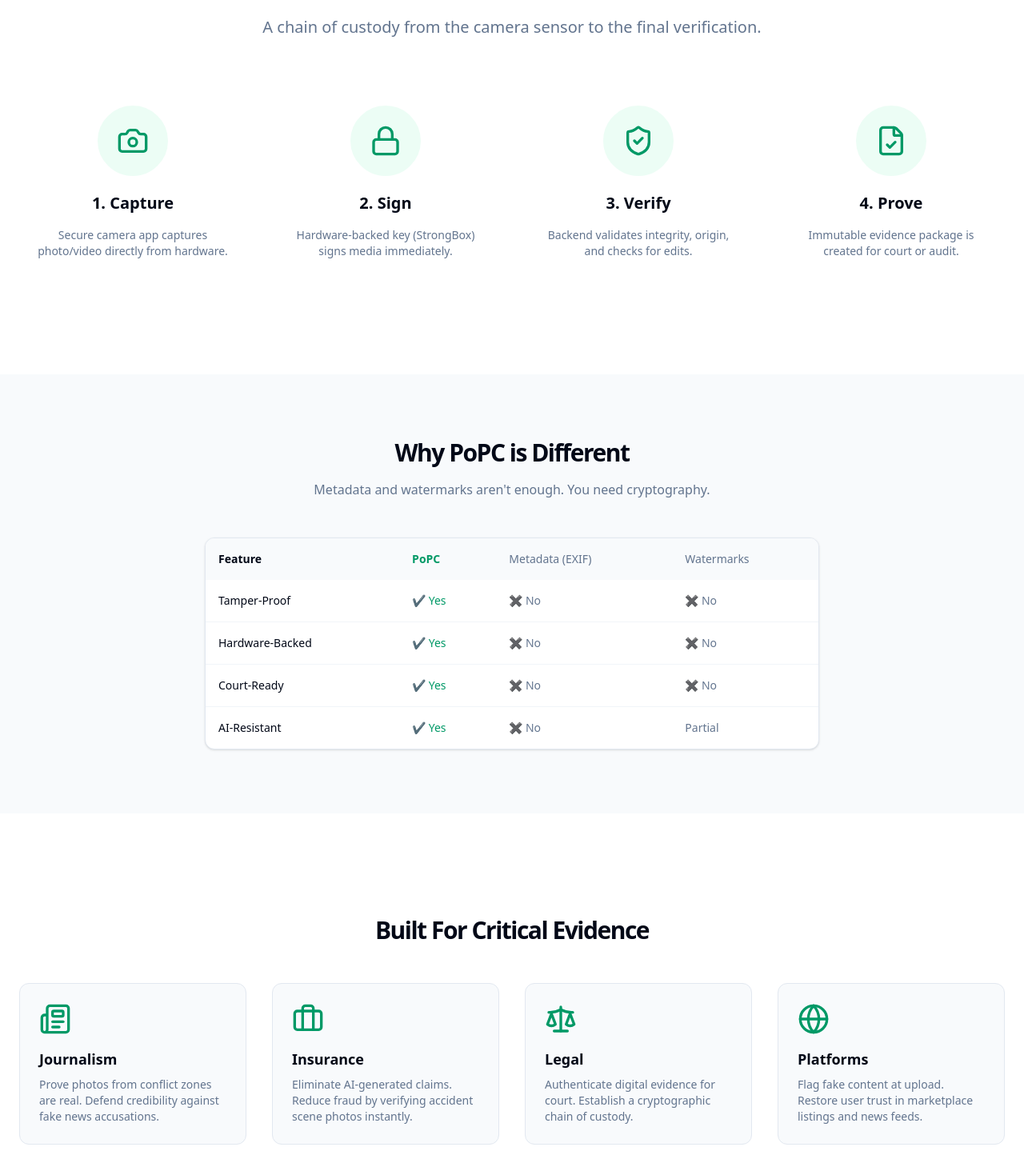
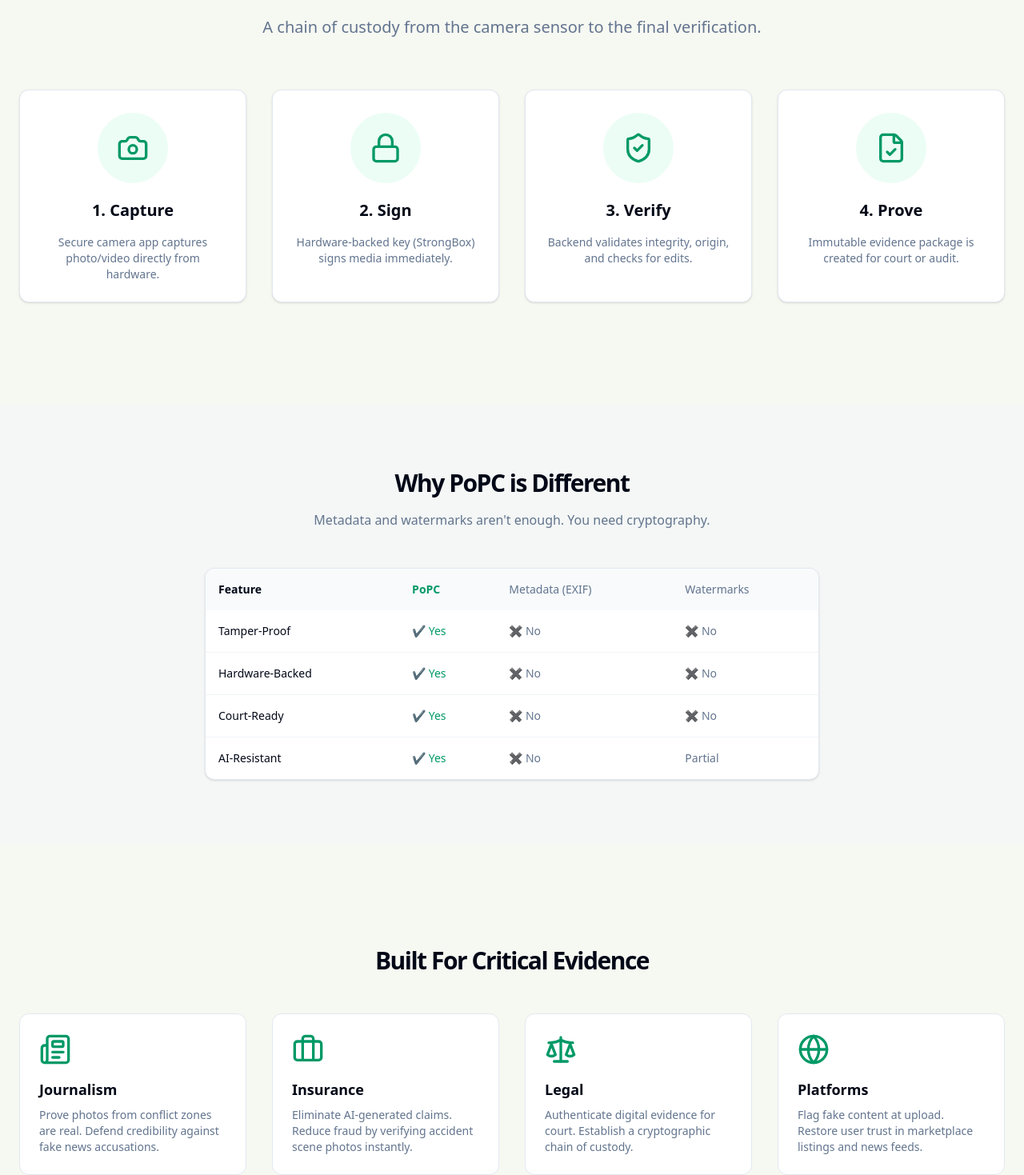
Before and after one commit to romeoxt/image-verification, a Next.js app in the folder apps/dashboard/: page / in a window 1280 px wide. Shown: the part 1309-2778 px from the top of the page at 80% size. Built offline with nearby package versions, Linux system fonts and the light colour scheme.

Commit message:
style(landing): apply vooma-inspired aesthetic with warm background and card layout

```diff
--- a/apps/dashboard/src/app/globals.css
+++ b/apps/dashboard/src/app/globals.css
@@ -5,7 +5,7 @@
 @custom-variant dark (&:is(.dark *));
 
 :root {
-  --background: 0 0% 100%;
+  --background: 80 30% 96%; /* #F8FAF0 converted to HSL approx 80 30% 96% */
   --foreground: 222.2 84% 4.9%;
   --card: 0 0% 100%;
   --card-foreground: 222.2 84% 4.9%;
@@ -50,6 +50,9 @@
 }
 
 @theme {
+  --font-sans: var(--font-geist-sans), ui-sans-serif, system-ui, sans-serif, "Apple Color Emoji", "Segoe UI Emoji", "Segoe UI Symbol", "Noto Color Emoji";
+  --font-mono: var(--font-geist-mono), ui-monospace, SFMono-Regular, Menlo, Monaco, Consolas, "Liberation Mono", "Courier New", monospace;
+
   --color-background: hsl(var(--background));
   --color-foreground: hsl(var(--foreground));
   --color-card: hsl(var(--card));
@@ -95,6 +98,9 @@
 }
 
 @layer base {
+  html {
+    scroll-behavior: smooth;
+  }
   * {
     @apply border-border;
   }
--- a/apps/dashboard/src/app/page.tsx
+++ b/apps/dashboard/src/app/page.tsx
@@ -4,9 +4,9 @@ import { ShieldCheck, Camera, Lock, Terminal, Activity, FileCheck, AlertTriangle
 
 export default function LandingPage() {
   return (
-    <div className="flex flex-col min-h-screen bg-slate-50 dark:bg-slate-950">
+    <div className="flex flex-col min-h-screen bg-background text-foreground">
       {/* 1. Header */}
-      <header className="px-4 lg:px-6 h-16 flex items-center border-b bg-white/80 dark:bg-slate-950/80 backdrop-blur sticky top-0 z-50">
+      <header className="px-4 lg:px-6 h-16 flex items-center border-b bg-background/80 backdrop-blur sticky top-0 z-50">
         <Link className="flex items-center justify-center gap-2" href="#">
           <ShieldCheck className="h-6 w-6 text-emerald-600" />
           <span className="font-bold text-xl tracking-tight">PoPC</span>
@@ -62,7 +62,7 @@ export default function LandingPage() {
         </section>
 
         {/* 3. The Problem */}
-        <section className="w-full py-20 bg-slate-50 dark:bg-slate-900">
+        <section className="w-full py-20 bg-muted/40 dark:bg-muted/10">
             <div className="container px-4 md:px-6">
                 <div className="grid gap-12 lg:grid-cols-3">
                     <div className="flex flex-col items-start space-y-4">
@@ -97,7 +97,7 @@ export default function LandingPage() {
         </section>
 
         {/* 4. How It Works */}
-        <section id="how-it-works" className="w-full py-20 md:py-32 bg-white dark:bg-slate-950">
+        <section id="how-it-works" className="w-full py-20 md:py-32 bg-background">
             <div className="container px-4 md:px-6">
                 <div className="flex flex-col items-center justify-center space-y-4 text-center mb-16">
                     <h2 className="text-3xl font-bold tracking-tighter sm:text-5xl">How PoPC Works</h2>
@@ -110,7 +110,7 @@ export default function LandingPage() {
                      {/* Connecting Line (Desktop) */}
                     <div className="hidden md:block absolute top-12 left-[12%] right-[12%] h-0.5 bg-slate-200 dark:bg-slate-800 -z-10"></div>
 
-                    <div className="flex flex-col items-center text-center space-y-4 bg-white dark:bg-slate-950 p-4">
+                    <div className="flex flex-col items-center text-center space-y-4 bg-card p-6 rounded-xl border shadow-sm">
                         <div className="h-24 w-24 rounded-full bg-emerald-50 dark:bg-emerald-900/20 flex items-center justify-center border-4 border-white dark:border-slate-950">
                             <Camera className="h-10 w-10 text-emerald-600 dark:text-emerald-400" />
                         </div>
@@ -118,7 +118,7 @@ export default function LandingPage() {
                         <p className="text-sm text-slate-500">Secure camera app captures photo/video directly from hardware.</p>
                     </div>
 
-                    <div className="flex flex-col items-center text-center space-y-4 bg-white dark:bg-slate-950 p-4">
+                    <div className="flex flex-col items-center text-center space-y-4 bg-card p-6 rounded-xl border shadow-sm">
                         <div className="h-24 w-24 rounded-full bg-emerald-50 dark:bg-emerald-900/20 flex items-center justify-center border-4 border-white dark:border-slate-950">
                             <Lock className="h-10 w-10 text-emerald-600 dark:text-emerald-400" />
                         </div>
@@ -126,7 +126,7 @@ export default function LandingPage() {
                         <p className="text-sm text-slate-500">Hardware-backed key (StrongBox) signs media immediately.</p>
                     </div>
 
-                    <div className="flex flex-col items-center text-center space-y-4 bg-white dark:bg-slate-950 p-4">
+                    <div className="flex flex-col items-center text-center space-y-4 bg-card p-6 rounded-xl border shadow-sm">
                         <div className="h-24 w-24 rounded-full bg-emerald-50 dark:bg-emerald-900/20 flex items-center justify-center border-4 border-white dark:border-slate-950">
                             <ShieldCheck className="h-10 w-10 text-emerald-600 dark:text-emerald-400" />
                         </div>
@@ -134,7 +134,7 @@ export default function LandingPage() {
                         <p className="text-sm text-slate-500">Backend validates integrity, origin, and checks for edits.</p>
                     </div>
 
-                    <div className="flex flex-col items-center text-center space-y-4 bg-white dark:bg-slate-950 p-4">
+                    <div className="flex flex-col items-center text-center space-y-4 bg-card p-6 rounded-xl border shadow-sm">
                         <div className="h-24 w-24 rounded-full bg-emerald-50 dark:bg-emerald-900/20 flex items-center justify-center border-4 border-white dark:border-slate-950">
                             <FileCheck className="h-10 w-10 text-emerald-600 dark:text-emerald-400" />
                         </div>
@@ -146,7 +146,7 @@ export default function LandingPage() {
         </section>
 
         {/* 5. Trust Moat Comparison */}
-        <section className="w-full py-20 bg-slate-50 dark:bg-slate-900">
+        <section className="w-full py-20 bg-muted/40 dark:bg-muted/10">
              <div className="container px-4 md:px-6">
                 <div className="flex flex-col items-center justify-center space-y-4 text-center mb-12">
                     <h2 className="text-3xl font-bold tracking-tighter">Why PoPC is Different</h2>
@@ -195,26 +195,26 @@ export default function LandingPage() {
         </section>
 
         {/* 6. Use Cases */}
-        <section id="use-cases" className="w-full py-20 md:py-32 bg-white dark:bg-slate-950">
+        <section id="use-cases" className="w-full py-20 md:py-32 bg-background">
             <div className="container px-4 md:px-6">
                 <h2 className="text-3xl font-bold tracking-tighter mb-12 text-center">Built For Critical Evidence</h2>
                 <div className="grid gap-8 md:grid-cols-2 lg:grid-cols-4">
-                    <div className="flex flex-col p-6 border rounded-xl hover:shadow-lg transition-shadow bg-slate-50 dark:bg-slate-900/50">
+                    <div className="flex flex-col p-6 border rounded-xl hover:shadow-lg transition-shadow bg-card">
                         <Newspaper className="h-10 w-10 text-emerald-600 mb-4" />
                         <h3 className="text-lg font-bold mb-2">Journalism</h3>
                         <p className="text-slate-500 text-sm">Prove photos from conflict zones are real. Defend credibility against fake news accusations.</p>
                     </div>
-                    <div className="flex flex-col p-6 border rounded-xl hover:shadow-lg transition-shadow bg-slate-50 dark:bg-slate-900/50">
+                    <div className="flex flex-col p-6 border rounded-xl hover:shadow-lg transition-shadow bg-card">
                         <Briefcase className="h-10 w-10 text-emerald-600 mb-4" />
                         <h3 className="text-lg font-bold mb-2">Insurance</h3>
                         <p className="text-slate-500 text-sm">Eliminate AI-generated claims. Reduce fraud by verifying accident scene photos instantly.</p>
                     </div>
-                    <div className="flex flex-col p-6 border rounded-xl hover:shadow-lg transition-shadow bg-slate-50 dark:bg-slate-900/50">
+                    <div className="flex flex-col p-6 border rounded-xl hover:shadow-lg transition-shadow bg-card">
                         <Scale className="h-10 w-10 text-emerald-600 mb-4" />
                         <h3 className="text-lg font-bold mb-2">Legal</h3>
                         <p className="text-slate-500 text-sm">Authenticate digital evidence for court. Establish a cryptographic chain of custody.</p>
                     </div>
-                    <div className="flex flex-col p-6 border rounded-xl hover:shadow-lg transition-shadow bg-slate-50 dark:bg-slate-900/50">
+                    <div className="flex flex-col p-6 border rounded-xl hover:shadow-lg transition-shadow bg-card">
                         <Globe className="h-10 w-10 text-emerald-600 mb-4" />
                         <h3 className="text-lg font-bold mb-2">Platforms</h3>
                         <p className="text-slate-500 text-sm">Flag fake content at upload. Restore user trust in marketplace listings and news feeds.</p>
@@ -244,7 +244,7 @@ export default function LandingPage() {
         </section>
 
         {/* Footer */}
-        <footer className="w-full py-8 border-t bg-slate-50 dark:bg-slate-950">
+        <footer className="w-full py-8 border-t bg-background">
             <div className="container px-4 md:px-6 flex flex-col md:flex-row justify-between items-center gap-4">
                 <p className="text-sm text-slate-500">© 2026 PoPC. All rights reserved.</p>
                 <div className="flex gap-6">
```
